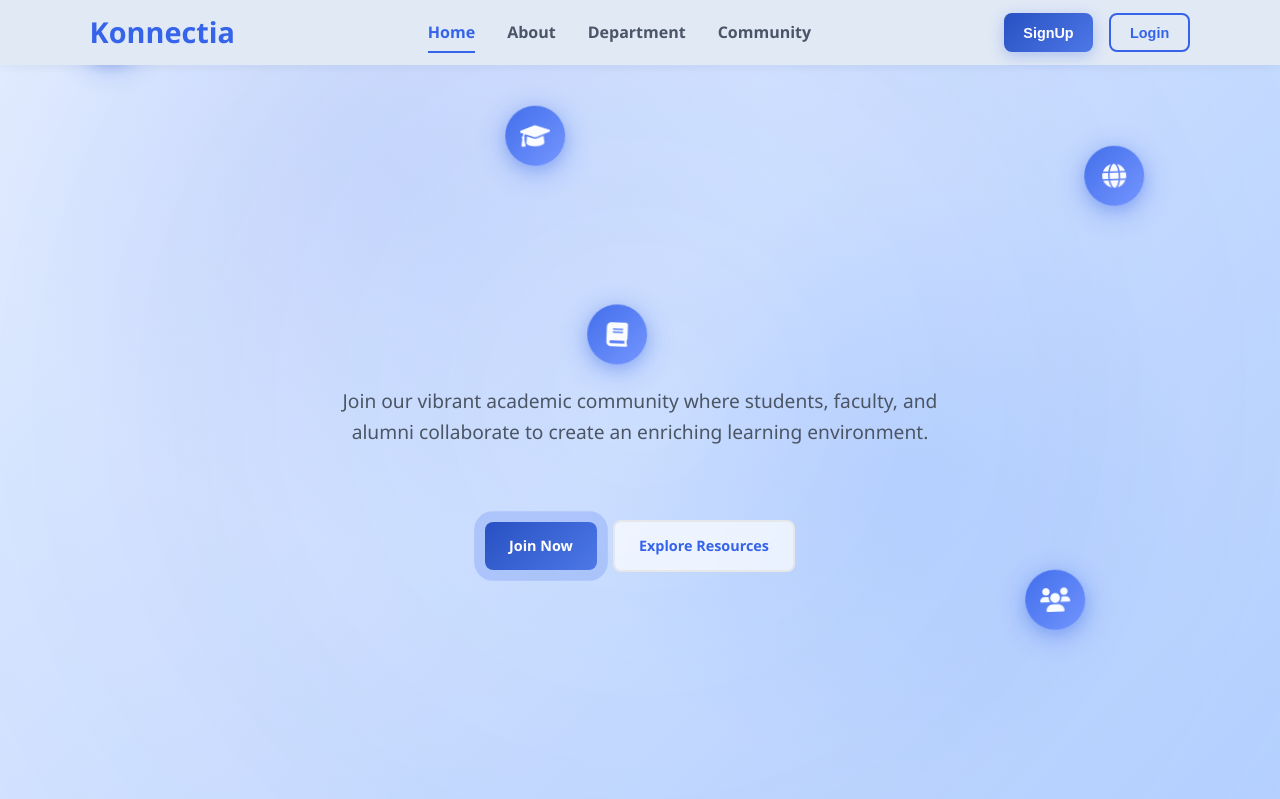
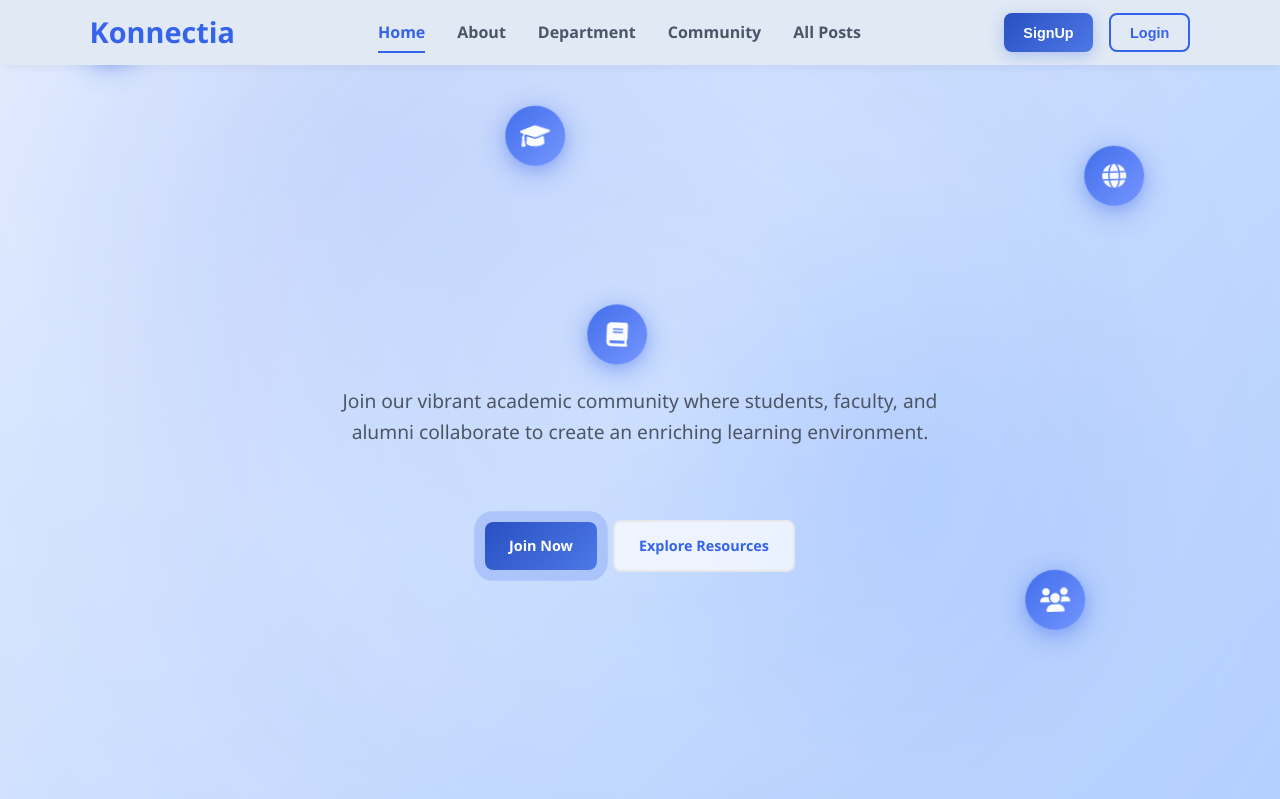
Before and after one commit to LakshmiDeepak27/College-Social-Network, a Django app: page / in a window 1280 px wide. Shown: the top 799 px of the page. Run offline with Django 5.2, Linux system fonts and the light colour scheme; parts of the project's set-up code (start-up, migrations or seed data) failed here and were passed over.

Commit message:
updated profile and features

```diff
--- a/konnectia/konnectia/settings.py
+++ b/konnectia/konnectia/settings.py
@@ -123,7 +123,8 @@ DATABASES = {
     }
 }
 
-AUTH_USER_MODEL = "mainpage.User"
+AUTH_USER_MODEL = 'mainpage.User'
+
 # Password validation
 # https://docs.djangoproject.com/en/5.1/ref/settings/#auth-password-validators
 
@@ -175,3 +176,6 @@ CORS_ORIGIN_ALLOW_ALL = True  # or use CORS_ORIGIN_WHITELIST
 CORS_ALLOWED_ORIGINS = [
     "http://localhost:3000",  # React runs here
 ]
+
+LOGIN_URL = '/login/'  # or your login path
+LOGIN_REDIRECT_URL = '/'  # or your homepage
--- a/konnectia/mainpage/urls.py
+++ b/konnectia/mainpage/urls.py
@@ -1,4 +1,3 @@
-
 from django.urls import path
 
 from django.conf import settings
@@ -7,7 +6,8 @@ from django.conf.urls.static import static
 from . import views
 
 urlpatterns = [
-    path("", views.index, name="index"),
+    path("", views.index, name="index"),  # Home/All Posts
+    path("allposts/", views.index, name="all_posts"),  # Optional: /allposts/ also shows all posts
     path("n/logout", views.logout_view, name="logout"),
     path("<str:username>", views.profile, name='profile'),
     path("n/following", views.following, name='following'),
@@ -22,6 +22,6 @@ urlpatterns = [
     path("n/post/<int:post_id>/delete", views.delete_post, name="deletepost"),
     path("<str:username>/follow", views.follow, name="followuser"),
     path("<str:username>/unfollow", views.unfollow, name="unfollowuser"),
-    path("n/post/<int:post_id>/edit", views.edit_post, name="editpost")
+    path("n/post/<int:post_id>/edit", views.edit_post, name="editpost"),
 ]
 urlpatterns += static(settings.MEDIA_URL, document_root=settings.MEDIA_ROOT)
--- a/konnectia/template/homePage.html
+++ b/konnectia/template/homePage.html
@@ -22,6 +22,7 @@
           <a href="#about">About</a>
           <a href="#department">Department</a>
           <a href="#community">Community</a>
+          <a href="{% url 'index' %}">All Posts</a>
       </div>
       <div class="login-register">
         <button type="submit" class="btn btn-primary"><a href="/signup">SignUp</a></button>
@@ -295,6 +296,7 @@
                   <a href="#about">About</a>
                   <a href="#department">Department</a>
                   <a href="#community">Community</a>
+                  <a href="{% url 'index' %}">All Posts</a>
               </div>
           </div>
           <div class="footer-column">
```
Also changed, not shown: konnectia/mainpage/views.py (+5 -2 lines), konnectia/db.sqlite3.
